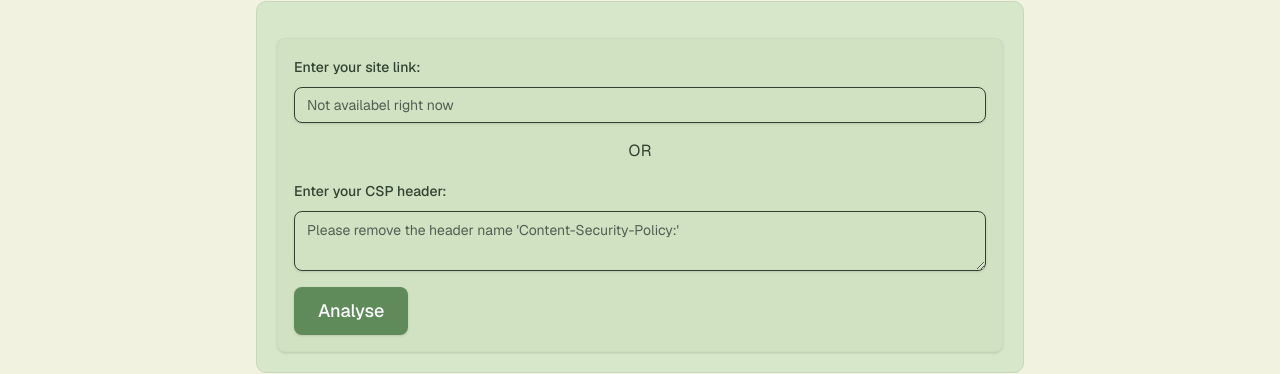
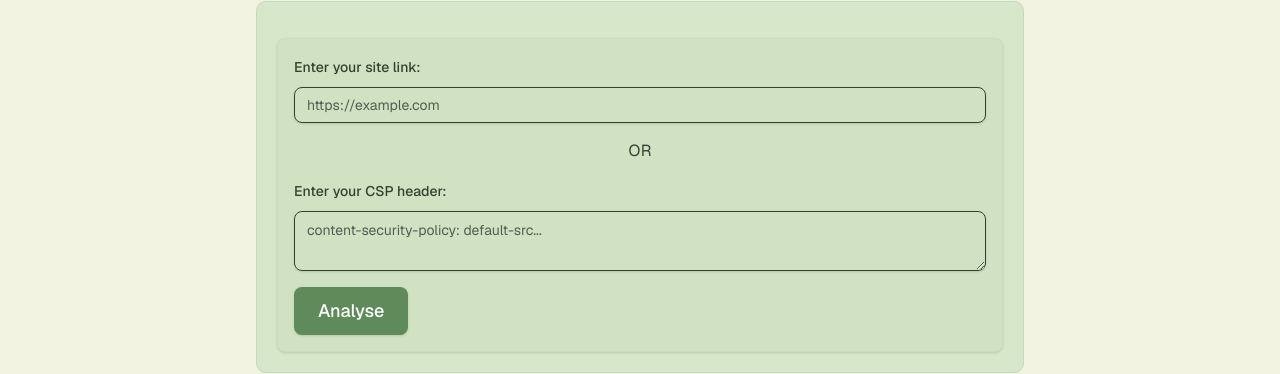
Before and after one commit to pratiksingh94/CSPLens, a Next.js app: page / in a window 1280 px wide. Shown: the part 285-659 px from the top of the page. Built offline with nearby package versions, Linux system fonts and the light colour scheme.

Commit message:
changed placeholder of input

```diff
--- a/components/Analyser.tsx
+++ b/components/Analyser.tsx
@@ -66,7 +66,7 @@ export default function Analyser() {
         <Input
           type="text"
           id="csp-link"
-          placeholder="Not availabel right now"
+          placeholder="https://example.com"
           className="mt-2 max-h-2xl"
           value={urlInput}
           onChange={(e) => setURLInput(e.target.value)}
@@ -77,7 +77,7 @@ export default function Analyser() {
         <Label htmlFor="csp-header">Enter your CSP header:</Label>
         <Textarea
           id="csp-header"
-          placeholder="Please remove the header name 'Content-Security-Policy:'"
+          placeholder="content-security-policy: default-src..."
           className="mt-2 max-h-2xl overflow-hidden"
           value={headerInput}
           onChange={(e) => setHeaderInput(e.target.value)}
```
